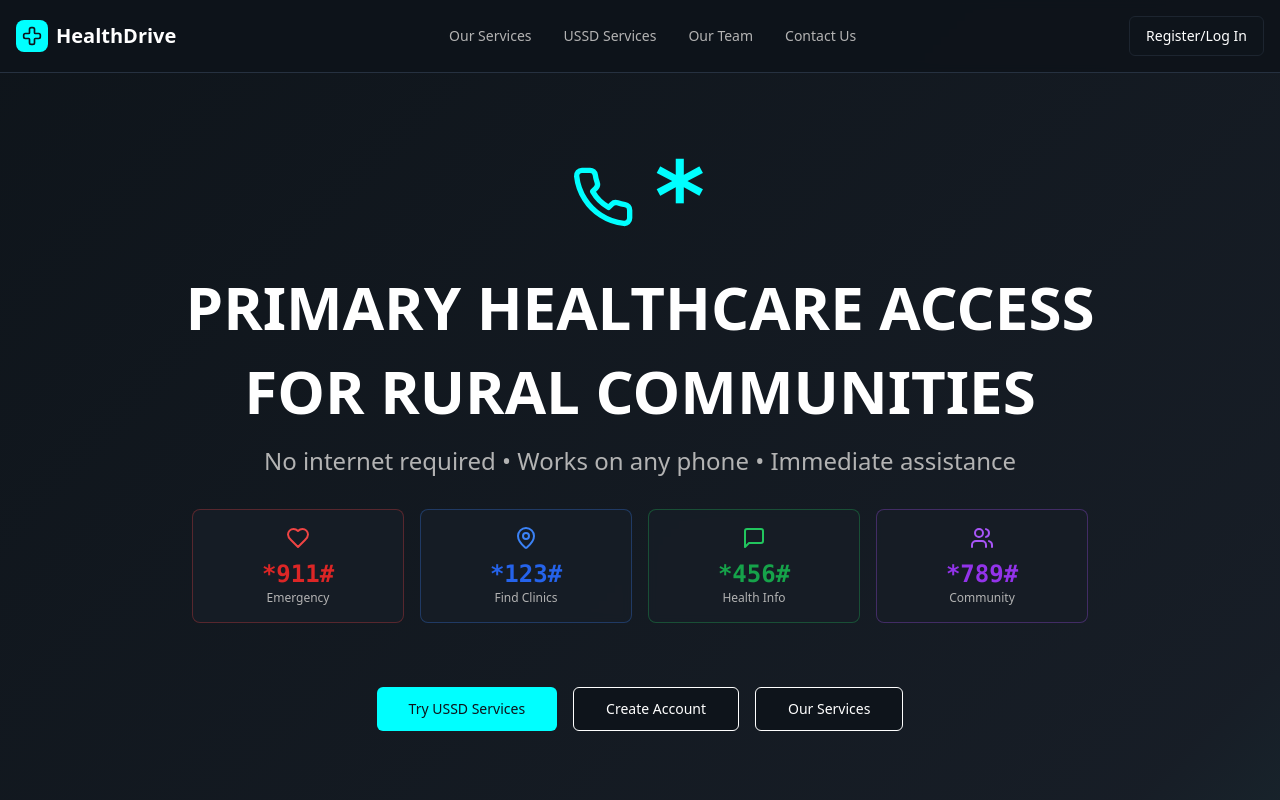
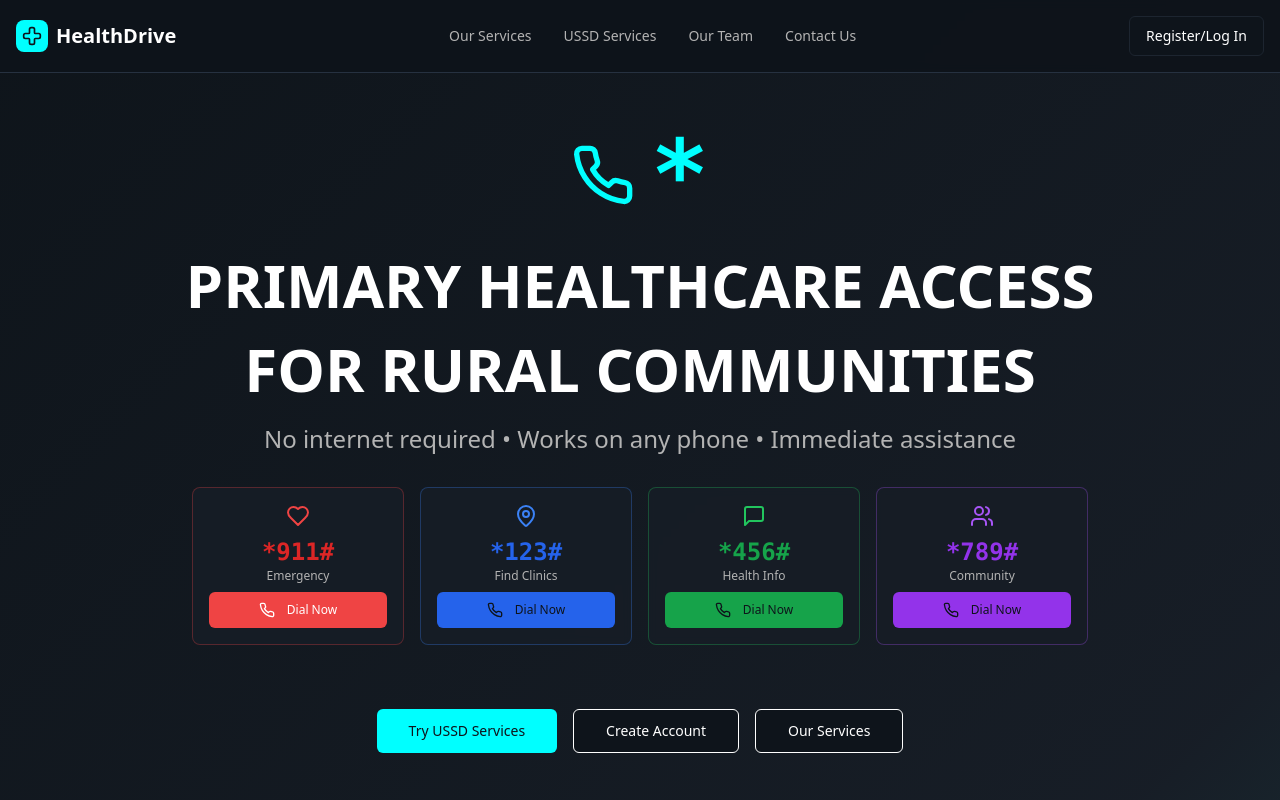
Before and after one commit to AgbajeCity/healthdrive, a React (Vite) app: page / in a window 1280 px wide. Shown: the top 800 px of the page. Built offline with nearby package versions, Linux system fonts and the light colour scheme.

Commit message:
Make USSD codes dialable on load
Allow users to dial USSD codes immediately upon visiting the homepage.

```diff
--- a/src/pages/Index.tsx
+++ b/src/pages/Index.tsx
@@ -75,22 +75,55 @@ const Index = () => {
               <div className="bg-card/90 backdrop-blur-sm border border-red-500/30 rounded-lg p-4">
                 <Heart className="w-6 h-6 text-red-500 mx-auto mb-2" />
                 <div className="text-2xl font-mono font-bold text-red-600">*911#</div>
-                <p className="text-xs text-muted-foreground">Emergency</p>
+                <p className="text-xs text-muted-foreground mb-2">Emergency</p>
+                <Button
+                  size="sm"
+                  variant="destructive"
+                  className="w-full text-xs"
+                  onClick={() => dialUSSD("*911#")}
+                >
+                  <Phone className="w-3 h-3 mr-1" />
+                  Dial Now
+                </Button>
               </div>
               <div className="bg-card/90 backdrop-blur-sm border border-blue-500/30 rounded-lg p-4">
                 <MapPin className="w-6 h-6 text-blue-500 mx-auto mb-2" />
                 <div className="text-2xl font-mono font-bold text-blue-600">*123#</div>
-                <p className="text-xs text-muted-foreground">Find Clinics</p>
+                <p className="text-xs text-muted-foreground mb-2">Find Clinics</p>
+                <Button
+                  size="sm"
+                  className="w-full text-xs bg-blue-600 hover:bg-blue-700"
+                  onClick={() => dialUSSD("*123#")}
+                >
+                  <Phone className="w-3 h-3 mr-1" />
+                  Dial Now
+                </Button>
               </div>
               <div className="bg-card/90 backdrop-blur-sm border border-green-500/30 rounded-lg p-4">
                 <MessageSquare className="w-6 h-6 text-green-500 mx-auto mb-2" />
                 <div className="text-2xl font-mono font-bold text-green-600">*456#</div>
-                <p className="text-xs text-muted-foreground">Health Info</p>
+                <p className="text-xs text-muted-foreground mb-2">Health Info</p>
+                <Button
+                  size="sm"
+                  className="w-full text-xs bg-green-600 hover:bg-green-700"
+                  onClick={() => dialUSSD("*456#")}
+                >
+                  <Phone className="w-3 h-3 mr-1" />
+                  Dial Now
+                </Button>
               </div>
               <div className="bg-card/90 backdrop-blur-sm border border-purple-500/30 rounded-lg p-4">
                 <Users className="w-6 h-6 text-purple-500 mx-auto mb-2" />
                 <div className="text-2xl font-mono font-bold text-purple-600">*789#</div>
-                <p className="text-xs text-muted-foreground">Community</p>
+                <p className="text-xs text-muted-foreground mb-2">Community</p>
+                <Button
+                  size="sm"
+                  className="w-full text-xs bg-purple-600 hover:bg-purple-700"
+                  onClick={() => dialUSSD("*789#")}
+                >
+                  <Phone className="w-3 h-3 mr-1" />
+                  Dial Now
+                </Button>
               </div>
             </div>
 
```
